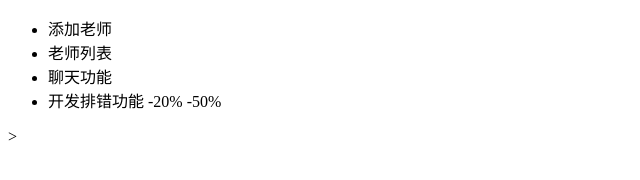
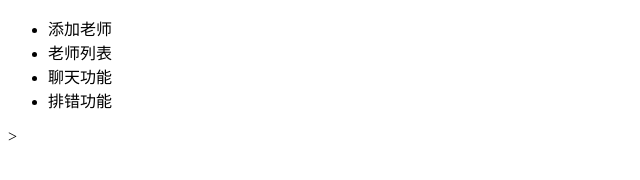
Before and after one commit to Mwangmeng3038/teacher, a plain HTML site: page index.html in a window 1280 px wide. Shown: the whole page, without its empty margins (0-640 px from the left). Drawn offline with Linux system fonts and the light colour scheme.

Commit message:
排错功能开发完成

```diff
--- a/index.html
+++ b/index.html
@@ -9,7 +9,7 @@
 		<li>添加老师</li>
 		<li>老师列表</li>
 		<li>聊天功能</li>
-		<li>开发排错功能 -20% -50%</li>
+		<li>排错功能</li>
 	</ul>
 </body>
 </html>>
```
